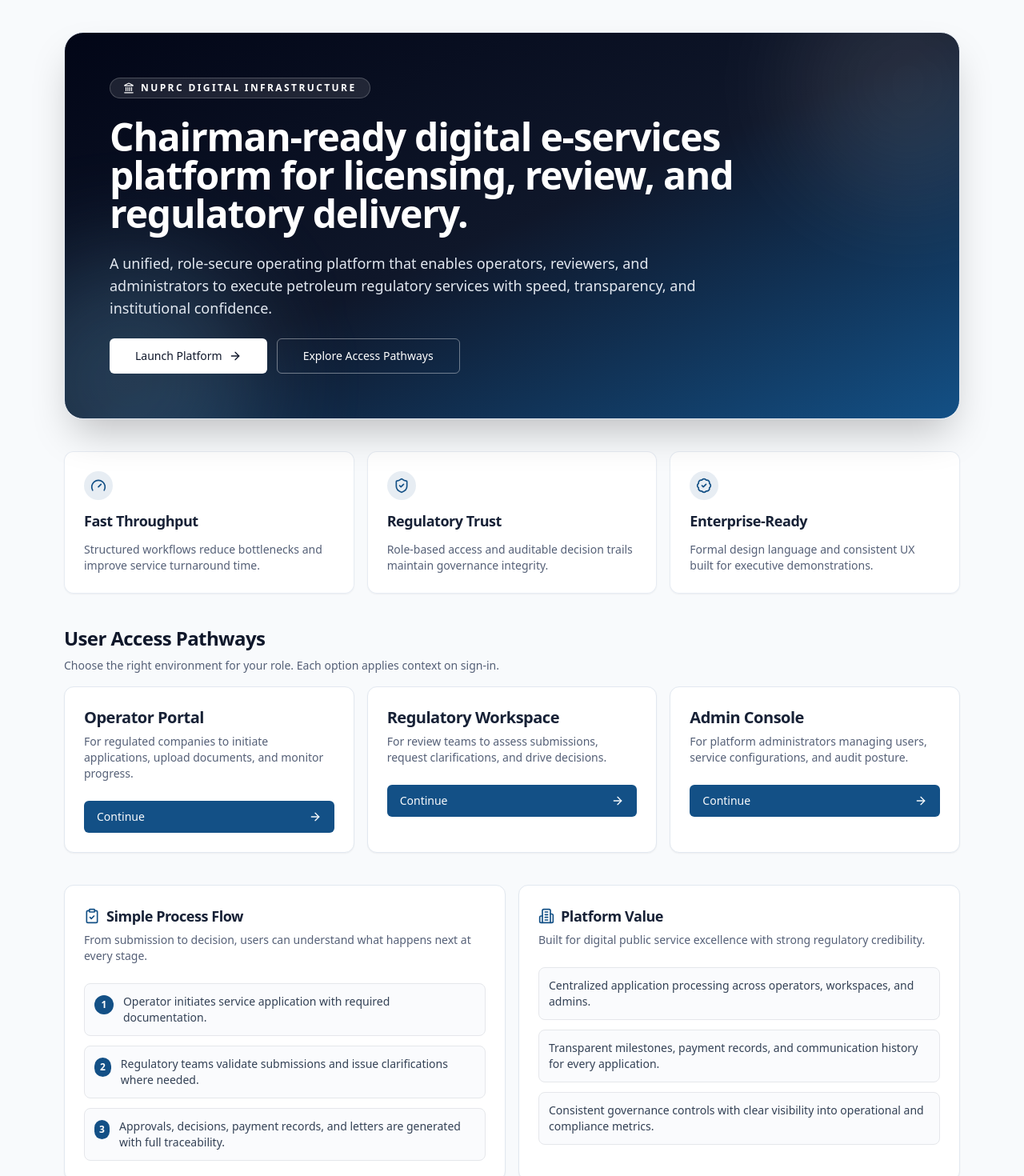
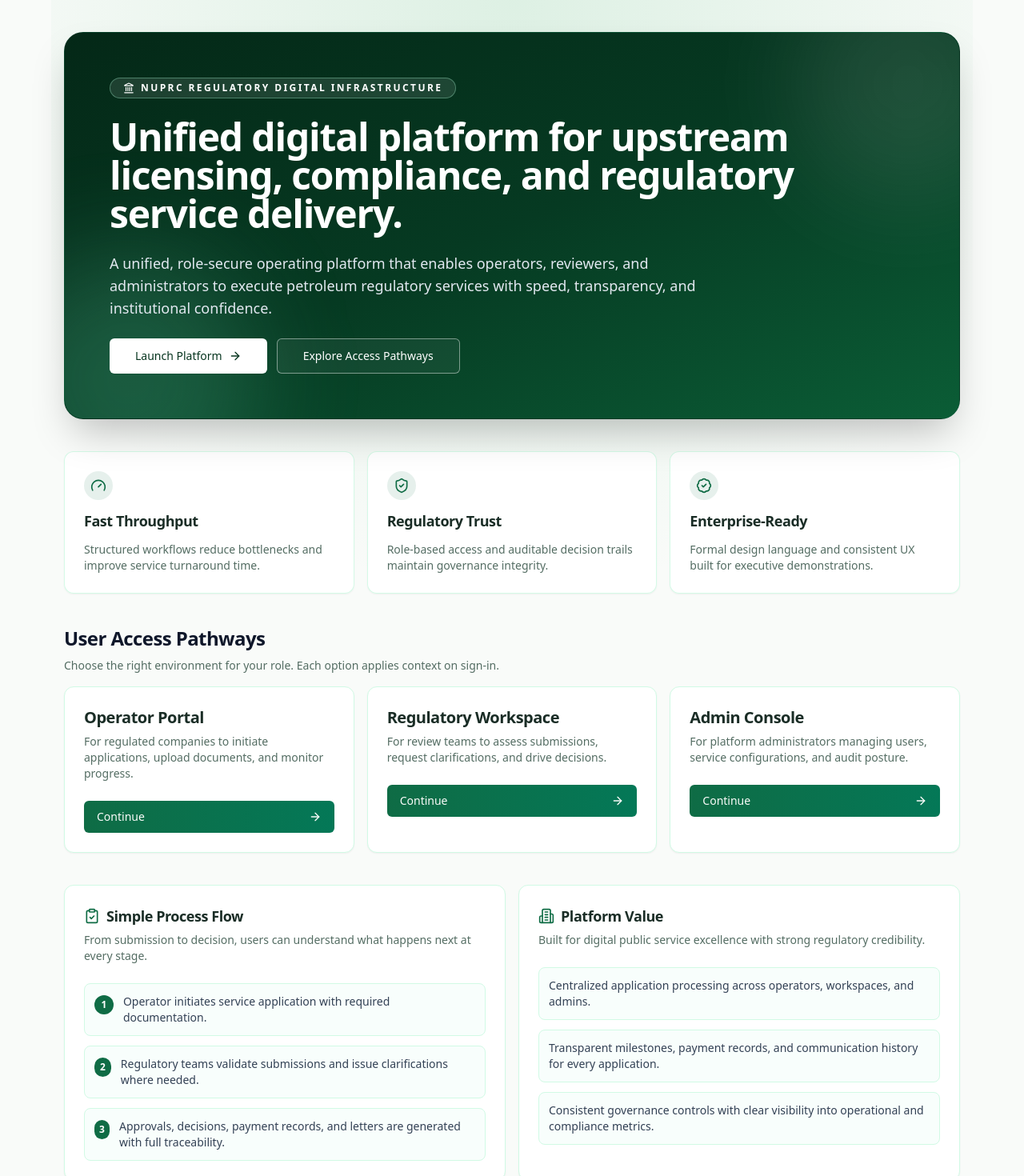
Before and after one commit to koladelampard1/nuprc-eservices-platform, a Next.js app: page / in a window 1280 px wide. Shown: the top 1470 px of the page at 80% size. Built offline with nearby package versions, Linux system fonts and the light colour scheme.

Commit message:
Apply NUPRC-aligned green branding and neutralize hero copy

```diff
--- a/src/app/(public)/page.tsx
+++ b/src/app/(public)/page.tsx
@@ -37,15 +37,15 @@
 export default function HomePage() {
   return (
     <div className="space-y-10 pb-8">
-      <section className="relative overflow-hidden rounded-3xl border border-slate-200 bg-gradient-to-br from-slate-950 via-slate-900 to-primary p-10 text-white shadow-2xl md:p-14">
+      <section className="relative overflow-hidden rounded-3xl border border-emerald-900/20 bg-gradient-to-br from-[#042817] via-[#063a22] to-[#0b5d36] p-10 text-white shadow-2xl md:p-14">
         <div className="absolute -right-20 -top-20 h-72 w-72 rounded-full bg-white/10 blur-3xl" />
-        <div className="absolute -bottom-28 -left-20 h-80 w-80 rounded-full bg-sky-300/20 blur-3xl" />
+        <div className="absolute -bottom-28 -left-20 h-80 w-80 rounded-full bg-emerald-300/20 blur-3xl" />
         <div className="relative max-w-4xl space-y-6">
-          <p className="inline-flex items-center gap-2 rounded-full border border-white/20 bg-white/10 px-4 py-1 text-xs font-semibold uppercase tracking-[0.2em]">
-            <Landmark className="h-3.5 w-3.5" /> NUPRC Digital Infrastructure
+          <p className="inline-flex items-center gap-2 rounded-full border border-emerald-200/35 bg-white/10 px-4 py-1 text-xs font-semibold uppercase tracking-[0.2em]">
+            <Landmark className="h-3.5 w-3.5" /> NUPRC Regulatory Digital Infrastructure
           </p>
           <h1 className="text-4xl font-semibold tracking-tight md:text-5xl">
-            Chairman-ready digital e-services platform for licensing, review, and regulatory delivery.
+            Unified digital platform for upstream licensing, compliance, and regulatory service delivery.
           </h1>
           <p className="max-w-3xl text-base text-slate-200 md:text-lg">
             A unified, role-secure operating platform that enables operators, reviewers, and administrators to execute
@@ -53,12 +53,12 @@
           </p>
           <div className="flex flex-wrap gap-3">
             <Link href="/login?role=operator">
-              <Button size="lg" className="bg-white text-slate-900 hover:bg-slate-100">
+              <Button size="lg" className="bg-white text-[#07351f] hover:bg-emerald-50">
                 Launch Platform <ArrowRight className="ml-2 h-4 w-4" />
               </Button>
             </Link>
             <Link href="#access-pathways">
-              <Button size="lg" variant="outline" className="border-white/40 bg-transparent text-white hover:bg-white/10">
+              <Button size="lg" variant="outline" className="border-white/45 bg-white/5 text-white hover:bg-white/15">
                 Explore Access Pathways
               </Button>
             </Link>
@@ -71,7 +71,7 @@
           const Icon = item.icon;
 
           return (
-            <Card key={item.title} className="border-slate-200/80 bg-white/90 shadow-sm">
+            <Card key={item.title} className="border-emerald-100/90 bg-white/95 shadow-sm">
               <CardHeader className="space-y-3">
                 <div className="w-fit rounded-full bg-primary/10 p-2 text-primary">
                   <Icon className="h-5 w-5" />
@@ -91,14 +91,14 @@
         </div>
         <div className="grid gap-4 md:grid-cols-3">
           {accessOptions.map((item) => (
-            <Card key={item.title} className="group border-slate-200 shadow-sm transition hover:-translate-y-0.5 hover:shadow-md">
+            <Card key={item.title} className="group border-emerald-100 shadow-sm transition hover:-translate-y-0.5 hover:border-emerald-200 hover:shadow-md">
               <CardHeader>
                 <CardTitle className="text-xl">{item.title}</CardTitle>
                 <CardDescription>{item.description}</CardDescription>
               </CardHeader>
               <CardContent>
                 <Link href={item.href}>
-                  <Button className="w-full justify-between">
+                  <Button className="w-full justify-between bg-gradient-to-r from-primary to-emerald-700 hover:from-primary/95 hover:to-emerald-700/95">
                     Continue <ArrowRight className="h-4 w-4" />
                   </Button>
                 </Link>
@@ -109,14 +109,14 @@
       </section>
 
       <section className="grid gap-4 md:grid-cols-2">
-        <Card className="border-slate-200 shadow-sm">
+        <Card className="border-emerald-100 shadow-sm">
           <CardHeader>
             <CardTitle className="flex items-center gap-2"><ClipboardCheck className="h-5 w-5 text-primary" /> Simple Process Flow</CardTitle>
             <CardDescription>From submission to decision, users can understand what happens next at every stage.</CardDescription>
           </CardHeader>
           <CardContent className="space-y-3 text-sm">
             {workflow.map((item, index) => (
-              <div key={item} className="flex gap-3 rounded-lg border bg-slate-50/70 p-3">
+              <div key={item} className="flex gap-3 rounded-lg border border-emerald-100 bg-emerald-50/35 p-3">
                 <span className="mt-0.5 inline-flex h-6 w-6 items-center justify-center rounded-full bg-primary text-xs font-semibold text-white">{index + 1}</span>
                 <p className="text-slate-700">{item}</p>
               </div>
@@ -124,15 +124,15 @@
           </CardContent>
         </Card>
 
-        <Card className="border-slate-200 shadow-sm">
+        <Card className="border-emerald-100 shadow-sm">
           <CardHeader>
             <CardTitle className="flex items-center gap-2"><Building2 className="h-5 w-5 text-primary" /> Platform Value</CardTitle>
             <CardDescription>Built for digital public service excellence with strong regulatory credibility.</CardDescription>
           </CardHeader>
           <CardContent className="space-y-3 text-sm text-slate-700">
-            <p className="rounded-lg border bg-slate-50/70 p-3">Centralized application processing across operators, workspaces, and admins.</p>
-            <p className="rounded-lg border bg-slate-50/70 p-3">Transparent milestones, payment records, and communication history for every application.</p>
-            <p className="rounded-lg border bg-slate-50/70 p-3">Consistent governance controls with clear visibility into operational and compliance metrics.</p>
+            <p className="rounded-lg border border-emerald-100 bg-emerald-50/35 p-3">Centralized application processing across operators, workspaces, and admins.</p>
+            <p className="rounded-lg border border-emerald-100 bg-emerald-50/35 p-3">Transparent milestones, payment records, and communication history for every application.</p>
+            <p className="rounded-lg border border-emerald-100 bg-emerald-50/35 p-3">Consistent governance controls with clear visibility into operational and compliance metrics.</p>
           </CardContent>
         </Card>
       </section>
--- a/src/app/globals.css
+++ b/src/app/globals.css
@@ -3,15 +3,15 @@
 @tailwind utilities;
 
 :root {
-  --background: 210 33% 98%;
-  --foreground: 220 40% 15%;
+  --background: 120 14% 98%;
+  --foreground: 156 26% 14%;
   --card: 0 0% 100%;
-  --card-foreground: 220 40% 15%;
-  --border: 215 23% 88%;
-  --muted: 210 20% 96%;
-  --muted-foreground: 220 17% 40%;
-  --primary: 208 75% 30%;
-  --primary-foreground: 210 40% 98%;
+  --card-foreground: 156 26% 14%;
+  --border: 150 18% 86%;
+  --muted: 120 17% 95%;
+  --muted-foreground: 155 13% 38%;
+  --primary: 155 76% 24%;
+  --primary-foreground: 120 20% 98%;
 }
 
 body {
--- a/src/app/layout.tsx
+++ b/src/app/layout.tsx
@@ -6,7 +6,7 @@
 
 export const metadata: Metadata = {
   title: APP_NAME,
-  description: "Chairman-demo-ready MVP foundation for NUPRC digital e-services"
+  description: "Secure digital e-services platform for licensing, review, and regulatory delivery"
 };
 
 export default function RootLayout({ children }: Readonly<{ children: React.ReactNode }>) {
--- a/src/components/app/app-header.tsx
+++ b/src/components/app/app-header.tsx
@@ -1,6 +1,7 @@
 export function AppHeader({ title, subtitle }: { title: string; subtitle: string }) {
   return (
-    <div className="mb-6 rounded-2xl border border-slate-200 bg-white px-6 py-4 shadow-sm">
+    <div className="mb-6 rounded-2xl border border-emerald-100 bg-white px-6 py-4 shadow-sm">
+      <div className="mb-3 h-1.5 w-16 rounded-full bg-gradient-to-r from-primary to-emerald-600" />
       <h2 className="text-lg font-semibold tracking-tight text-slate-900">{title}</h2>
       <p className="text-sm text-muted-foreground">{subtitle}</p>
     </div>
--- a/src/components/app/app-sidebar.tsx
+++ b/src/components/app/app-sidebar.tsx
@@ -19,7 +19,7 @@
   pathname: string;
 }) {
   return (
-    <aside className="flex min-h-screen w-72 flex-col border-r border-slate-200 bg-gradient-to-b from-white to-slate-50 px-4 py-6">
+    <aside className="flex min-h-screen w-72 flex-col border-r border-emerald-100 bg-gradient-to-b from-white via-emerald-50/30 to-slate-50 px-4 py-6">
       <div>
         <h2 className="mb-6 px-2 text-xs font-bold uppercase tracking-[0.2em] text-primary">{title}</h2>
         <nav className="space-y-1.5">
@@ -31,7 +31,9 @@
                 href={item.href}
                 className={cn(
                   "flex items-center justify-between rounded-lg px-3 py-2 text-sm font-medium transition",
-                  active ? "bg-primary text-primary-foreground shadow-sm" : "text-slate-700 hover:bg-white hover:shadow-sm"
+                  active
+                    ? "bg-gradient-to-r from-primary to-emerald-700 text-primary-foreground shadow-sm"
+                    : "text-slate-700 hover:bg-white hover:shadow-sm"
                 )}
               >
                 <span>{item.label}</span>
--- a/src/components/app/login-form.tsx
+++ b/src/components/app/login-form.tsx
@@ -90,7 +90,7 @@
 
   return (
     <div className="mx-auto max-w-md pt-12">
-      <Card className="border-slate-200 shadow-lg shadow-slate-200/60">
+      <Card className="border-emerald-100 bg-gradient-to-b from-white to-emerald-50/35 shadow-lg shadow-emerald-900/10">
         <CardHeader className="space-y-3">
           <span className="inline-flex w-fit items-center gap-2 rounded-full border border-primary/20 bg-primary/5 px-3 py-1 text-xs font-semibold text-primary">
             <ShieldCheck className="h-3.5 w-3.5" /> {copy.chip}
@@ -125,7 +125,7 @@
               />
             </div>
             {error ? <StateBanner tone="error" message={error} /> : null}
-            <Button className="w-full" disabled={isLoading}>
+            <Button className="w-full bg-gradient-to-r from-primary to-emerald-700 hover:from-primary/95 hover:to-emerald-700/95" disabled={isLoading}>
               {isLoading ? "Signing in..." : "Sign in"}
             </Button>
             <p className="text-center text-xs text-muted-foreground">Demo password for seeded accounts: <span className="font-semibold">Demo@123</span></p>
--- a/src/components/app/metric-card.tsx
+++ b/src/components/app/metric-card.tsx
@@ -2,7 +2,7 @@
 
 export function MetricCard({ title, value, delta }: { title: string; value: string | number; delta?: string }) {
   return (
-    <Card className="border-slate-200 shadow-sm">
+    <Card className="border-emerald-100 bg-gradient-to-b from-white to-emerald-50/30 shadow-sm">
       <CardHeader className="pb-2">
         <CardDescription className="font-medium text-slate-600">{title}</CardDescription>
         <CardTitle className="text-3xl tracking-tight">{value}</CardTitle>
--- a/src/components/app/status-badge.tsx
+++ b/src/components/app/status-badge.tsx
@@ -4,7 +4,7 @@
 
 const tones: Record<StatusTone, string> = {
   default: "bg-slate-100 text-slate-700",
-  success: "bg-emerald-100 text-emerald-700",
+  success: "bg-green-100 text-green-800",
   warning: "bg-amber-100 text-amber-700",
   danger: "bg-rose-100 text-rose-700",
   info: "bg-blue-100 text-blue-700"
--- a/src/components/layouts/public-layout.tsx
+++ b/src/components/layouts/public-layout.tsx
@@ -1,5 +1,5 @@
 import type { ReactNode } from "react";
 
 export function PublicLayout({ children }: { children: ReactNode }) {
-  return <main className="mx-auto min-h-screen max-w-6xl px-4 py-10">{children}</main>;
+  return <main className="mx-auto min-h-screen max-w-6xl bg-[radial-gradient(circle_at_top,_rgba(22,163,74,0.12),_transparent_45%)] px-4 py-10">{children}</main>;
 }
--- a/src/components/ui/button.tsx
+++ b/src/components/ui/button.tsx
@@ -4,12 +4,12 @@
 import { cn } from "@/lib/utils";
 
 const buttonVariants = cva(
-  "inline-flex items-center justify-center whitespace-nowrap rounded-md text-sm font-medium transition-colors disabled:pointer-events-none disabled:opacity-50",
+  "inline-flex items-center justify-center whitespace-nowrap rounded-md text-sm font-medium transition-colors focus-visible:outline-none focus-visible:ring-2 focus-visible:ring-primary/35 focus-visible:ring-offset-2 disabled:pointer-events-none disabled:opacity-50",
   {
     variants: {
       variant: {
-        default: "bg-primary text-primary-foreground hover:opacity-90",
-        outline: "border border-border bg-white hover:bg-muted",
+        default: "bg-primary text-primary-foreground shadow-sm hover:bg-primary/90",
+        outline: "border border-primary/30 bg-white text-primary hover:bg-primary/5",
         ghost: "hover:bg-muted"
       },
       size: {
```
